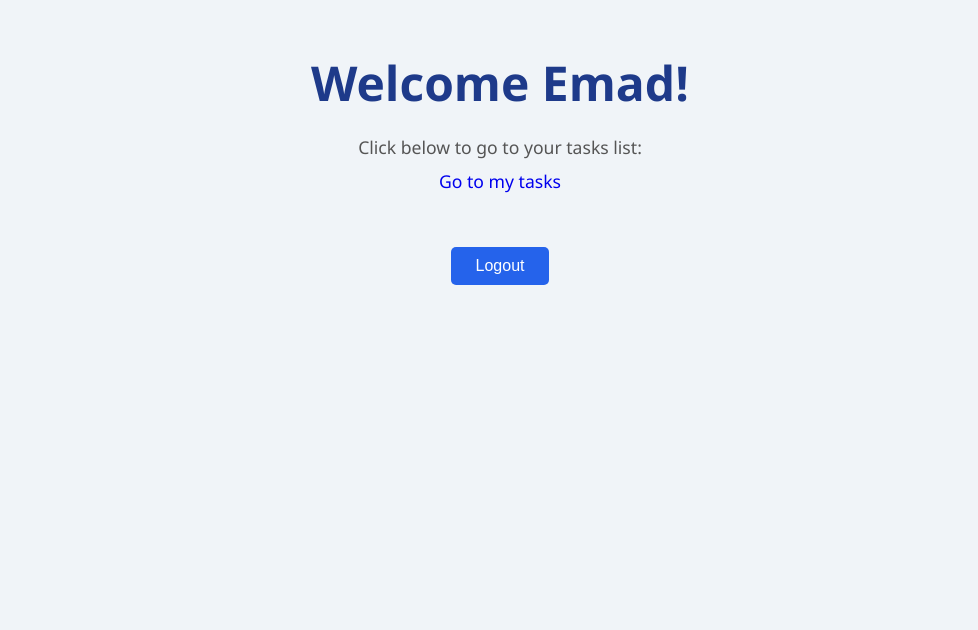
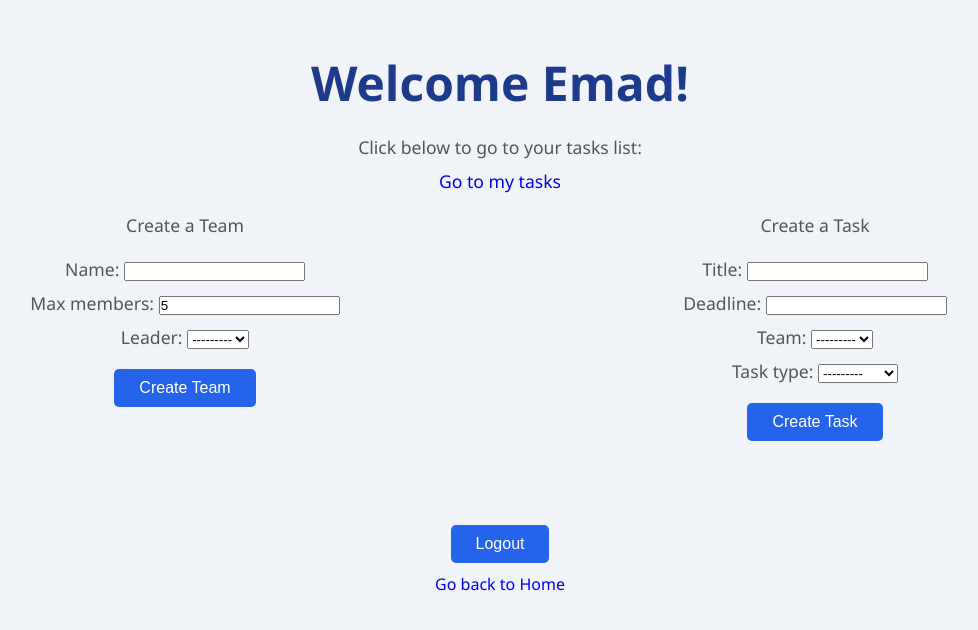
Before and after one commit to Emixin/TeamUps, a Django app: page /dashboard/ in a window 1280 px wide. Shown: the top 630 px of the page, without its empty margins (140-1118 px from the left). Run offline with Django 5.2, Linux system fonts and the light colour scheme; a user stored in the database is signed in; data comes from the database, SQL or seed files in the repository; both versions use the stored data as it was after the commit.

Commit message:
Adding leader to team members

```diff
--- a/main/forms.py
+++ b/main/forms.py
@@ -1,6 +1,7 @@
 from django import forms
 from django.contrib.auth.forms import UserCreationForm
 from django.contrib.auth import get_user_model
+from .models import Team, Task
 
 
 User = get_user_model()
@@ -14,3 +15,25 @@ class MySignUpForm(UserCreationForm):
     class Meta:
         model = User
         fields = ["username", "email", "password1", "password2"]
+
+
+class TeamForm(forms.ModelForm):
+    class Meta:
+        model = Team
+        fields = ['name', 'max_members', 'leader']
+
+    def __init__(self, *args, **kwargs):
+        super().__init__(*args, **kwargs)
+        self.fields["leader"].queryset = User.objects.filter(is_superuser=False)
+
+
+class TaskForm(forms.ModelForm):
+    class Meta:
+        model = Task
+        fields = ['title', 'deadline', 'team', 'task_type']
+
+
+    def __init__(self, *args, **kwargs):
+        user = kwargs.get("user")
+        super().__init__(*args, **kwargs)
+        self.fields["team"].queryset = Team.objects.filter(members=user)
--- a/main/static/main/styles.css
+++ b/main/static/main/styles.css
@@ -59,3 +59,16 @@ a {
 form {
     margin-top: 20px;
 }
+
+
+.forms-container {
+  display: flex;
+  gap: 20px;
+  flex-wrap: wrap;
+}
+
+
+.forms-container > div {
+  flex: 1;
+  min-width: 300px;
+}
--- a/main/templates/main/dashboard.html
+++ b/main/templates/main/dashboard.html
@@ -12,10 +12,36 @@
     <p>Click below to go to your tasks list:<p>
     <a href="{% url 'tasks' %}">Go to my tasks</a>
 
+
+
+    <div style="display: flex; gap: 20px;">
+
+        <div style="flex: 1;">
+            <p>Create a Team</p>
+            <form method="post" action="{% url 'create_team' %}">
+            {% csrf_token %}
+            {{ team_form.as_p }}
+            <button type="submit">Create Team</button>
+            </form>
+        </div>
+
+        <div style="flex: 1;">
+            <p>Create a Task</p>
+            <form method="post" action="{% url 'create_task' %}">
+            {% csrf_token %}
+            {{ task_form.as_p }}
+            <button type="submit">Create Task</button>
+            </form>
+        </div>
+
+    </div>
+
     <br><br>
     <form action="{% url 'logout' %}" method="post">
     {% csrf_token %}
     <button type="submit">Logout</button>
-</from>
+    </form>
+
+    <a href="{% url 'home' %}">Go back to Home</a>
 </body>
 </html>
--- a/main/urls.py
+++ b/main/urls.py
@@ -1,6 +1,6 @@
 from django.urls import path
-from .views import TaskListView, HomePageView, MyLoginView, MyLogoutView, DashboardView, MySignUpView
-
+from .views import TaskListView, HomePageView, MyLoginView, MyLogoutView
+from .views import DashboardView, MySignUpView, TeamCreateView, TaskCreateView
 
 
 urlpatterns = [
@@ -9,5 +9,7 @@ urlpatterns = [
     path('signup/', MySignUpView.as_view(), name='signup'),
     path('logout/', MyLogoutView.as_view(), name='logout'),
     path('dashboard/', DashboardView.as_view(), name='dashboard'),
+    path("teams/create/", TeamCreateView.as_view(), name="create_team"),
+    path("tasks/create/", TaskCreateView.as_view(), name="create_task"),
     path('tasks/', TaskListView.as_view(), name='tasks'),
 ]
--- a/main/views.py
+++ b/main/views.py
@@ -5,7 +5,7 @@ from django.contrib.auth.mixins import LoginRequiredMixin
 from django.contrib import messages
 from django.urls import reverse_lazy
 from .models import Task, Team
-from .forms import MyLoginForm, MySignUpForm
+from .forms import MyLoginForm, MySignUpForm, TeamForm, TaskForm
 from .models import User
 from django.shortcuts import redirect
 
@@ -49,7 +49,6 @@ class MyLoginView(FormView):
 
         if user:
             login(self.request, user)
-            messages.success(self.request, f"Welcome {user.username}")
             return redirect('home')
 
 
@@ -78,6 +77,11 @@ class DashboardView(LoginRequiredMixin, DetailView):
     def get_object(self):
         return self.request.user
 
+    def get_context_data(self, **kwargs):
+        context = super().get_context_data(**kwargs)
+        context["team_form"] = TeamForm()
+        context["task_form"] = TaskForm()
+        return context
 
 
 class TaskListView(LoginRequiredMixin, ListView):
@@ -87,5 +91,40 @@ class TaskListView(LoginRequiredMixin, ListView):
 
     def get_queryset(self):
         user = self.request.user
-        user_team = Team.objects.filter(members=user)
-        return Task.objects.filter(team__in=user_team)
+        user_teams = Team.objects.filter(members=user)
+        return Task.objects.filter(team__in=user_teams)
+
+
+
+class TeamCreateView(LoginRequiredMixin, CreateView):
+    model = Team
+    form_class = TeamForm
+    success_url = reverse_lazy('dashboard')
+
+    def form_valid(self, form):
+        response = super().form_valid(form)
+        self.object.members.add(self.request.user)
+
+        leader = form.cleaned_data["leader"]
+        if leader not in self.object.members.all():
+            self.object.members.add(leader)
+
+        return response
+
+
+
+class TaskCreateView(LoginRequiredMixin, CreateView):
+    model = Task
+    form_class = TaskForm
+    success_url = reverse_lazy('dashboard')
+
+
+    def get_form_kwargs(self):
+        kwargs = super().get_form_kwargs()
+        kwargs["user"] = self.request.user
+        return kwargs
+
+    def form_valid(self, form):
+        task = form.save(commit=False)
+        task.created_by = self.request.user
+        return super().form_valid(form)
```
Also changed, not shown: db.sqlite3.
